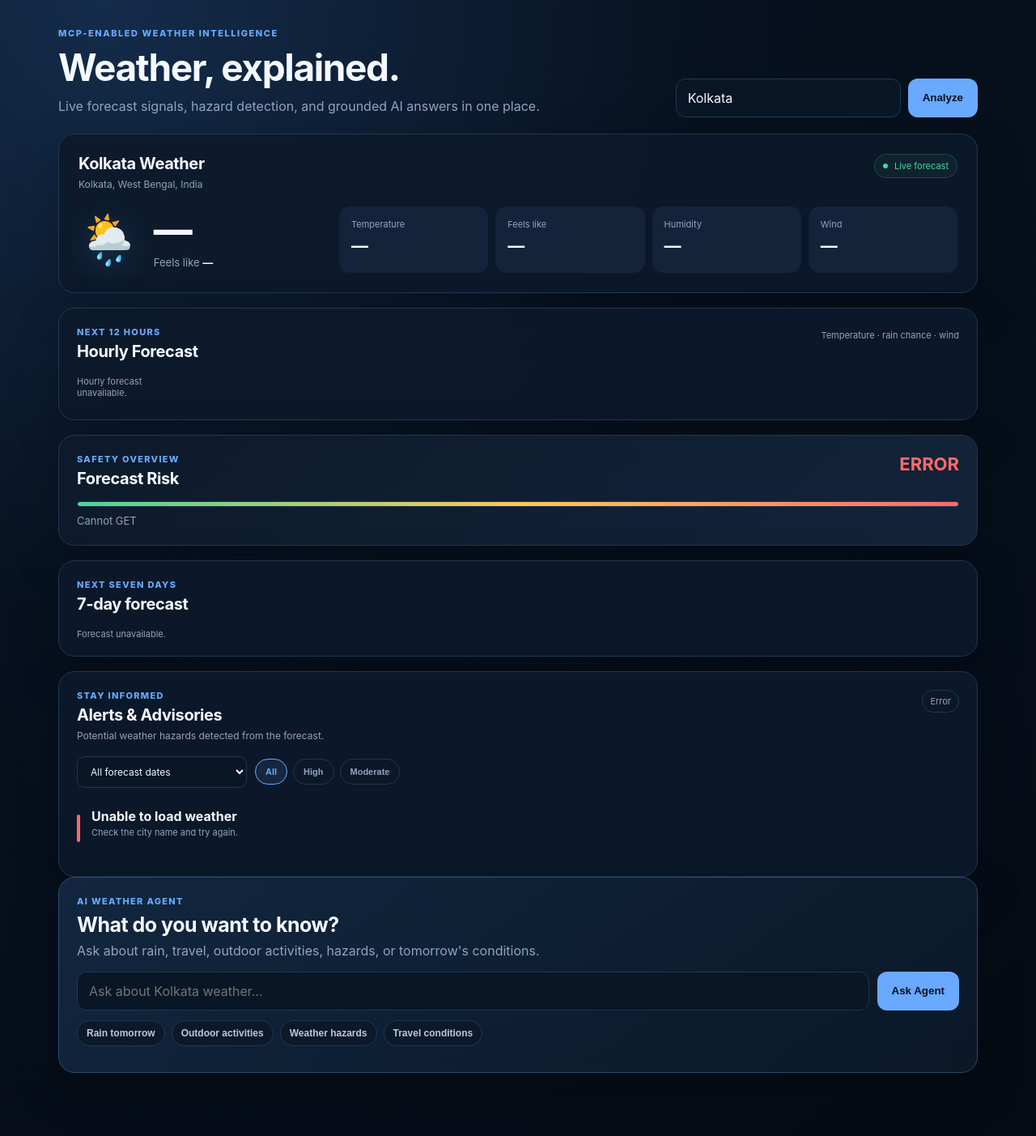
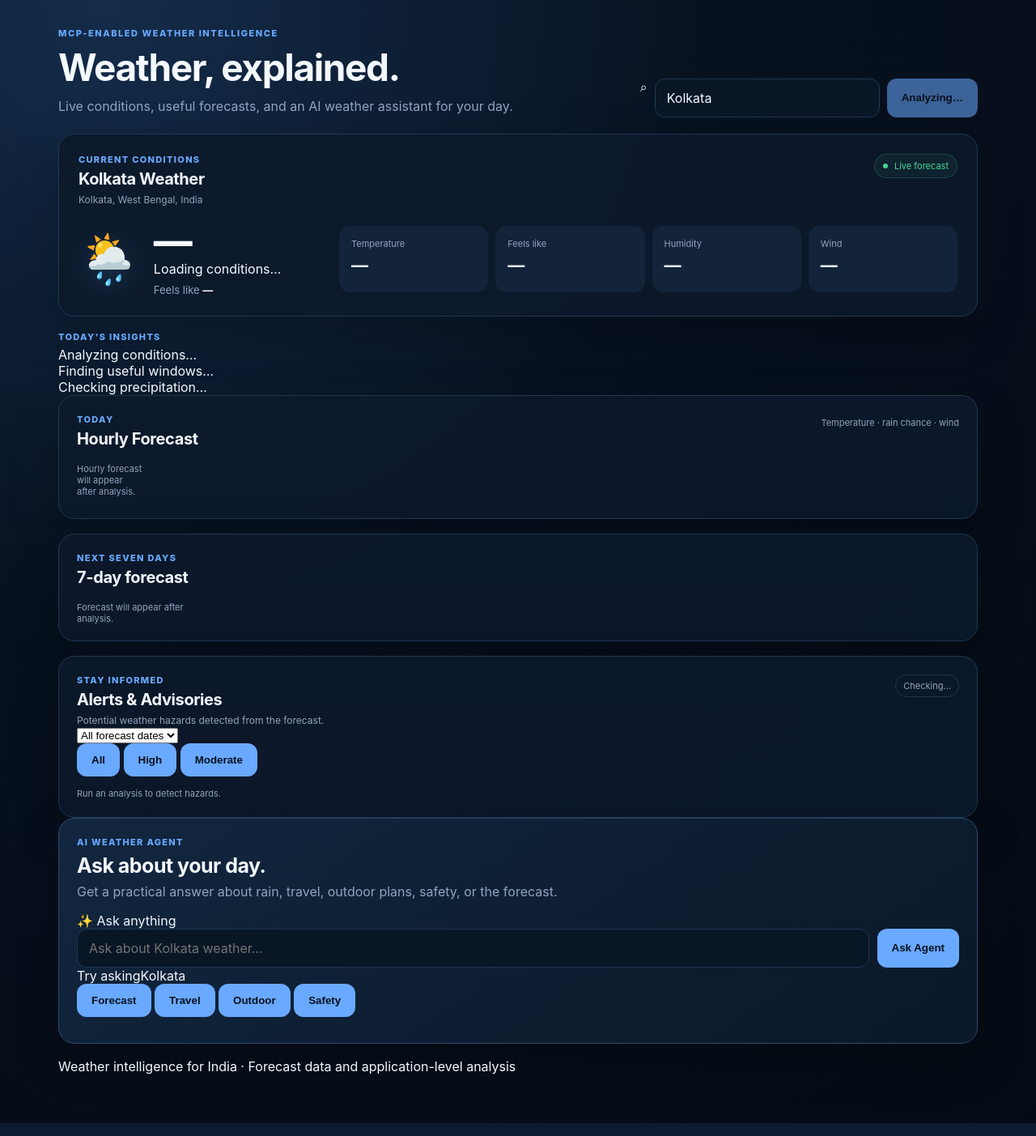
Before and after one commit to Atul1127/MCP-Enabled-Weather-Intelligence-System, a Flask app: page / in a window 1280 px wide. Shown: the whole page at 81% size. Run offline with Flask 3, Linux system fonts and the light colour scheme.

Commit message:
feat(dashboard): redesign weather intelligence UI

```diff
--- a/templates/dashboard.html
+++ b/templates/dashboard.html
@@ -6,43 +6,17 @@
   <meta name="description" content="MCP-enabled weather intelligence with live forecast analysis, alerts, and an AI weather agent.">
   <title>Weather Intelligence</title>
   <link rel="stylesheet" href="{{ url_for('static', filename='css/dashboard.css') }}">
-  <style>
-    .alerts-toolbar{display:flex;flex-wrap:wrap;gap:10px;margin-top:18px;align-items:center}
-    .alert-date-select{min-width:210px;background:#091625;color:var(--text);border:1px solid var(--border);border-radius:10px;padding:10px 12px;font:inherit;font-size:12px;outline:none}
-    .alert-filters{display:flex;gap:7px;flex-wrap:wrap}
-    .alert-filter{background:transparent;border:1px solid var(--border);color:var(--muted);padding:9px 12px;border-radius:999px;font-size:11px;font-weight:750}
-    .alert-filter.active{background:rgba(105,169,255,.1);border-color:var(--accent);color:var(--accent)}
-    .alerts{gap:0;margin-top:14px}
-    .alert-day{margin-top:14px}
-    .alert-day:first-child{margin-top:0}
-    .alert-day-heading{display:flex;align-items:center;gap:10px;color:var(--muted);font-size:11px;font-weight:800;letter-spacing:.1em;text-transform:uppercase;margin-bottom:4px}
-    .alert-day-heading::after{content:"";height:1px;background:var(--border);flex:1}
-    .alert-day-count{font-size:10px;letter-spacing:0;color:var(--muted);font-weight:600}
-    .alert{display:grid;grid-template-columns:5px minmax(0,1fr) auto;gap:13px;align-items:center;padding:11px 0;border:0;border-bottom:1px solid var(--border);border-radius:0;background:transparent!important}
-    .alert:last-child{border-bottom:0}
-    .alert::before{content:"";width:4px;height:34px;border-radius:4px;background:var(--warn)}
-    .alert.high::before{background:var(--danger)}
-    .alert.none::before{background:var(--ok)}
-    .alert-main{min-width:0}
-    .alert-title{justify-content:flex-start;gap:8px}
-    .alert-title b{font-size:13px}
-    .alert-detail{color:var(--muted);font-size:11px;line-height:1.4;margin-top:3px}
-    .alert-meta{color:var(--muted);font-size:10px;white-space:nowrap;text-align:right}
-    .badge{padding:4px 7px;font-size:9px}
-    .more-alerts{width:auto;margin:10px auto 0;display:block;padding:7px 12px;border-radius:999px}
-    .alert-empty{padding:18px 0;color:var(--muted);font-size:12px}
-    @media(max-width:650px){.alert{grid-template-columns:4px minmax(0,1fr);gap:10px}.alert-meta{grid-column:2;text-align:left}.alert-date-select{width:100%}}
-  </style>
 </head>
 <body>
 <main>
   <header class="hero">
-    <div>
+    <div class="brand-copy">
       <div class="eyebrow">MCP-Enabled Weather Intelligence</div>
       <h1>Weather, explained.</h1>
-      <p>Live forecast signals, hazard detection, and grounded AI answers in one place.</p>
+      <p>Live conditions, useful forecasts, and an AI weather assistant for your day.</p>
     </div>
     <div class="location" role="search">
+      <span class="search-icon" aria-hidden="true">⌕</span>
       <input id="location" value="Kolkata" placeholder="Indian city" aria-label="City">
       <button id="analyze" onclick="loadWeather()">Analyze</button>
     </div>
@@ -51,6 +25,7 @@
   <section class="card current-card" aria-labelledby="weather-title">
     <div class="card-heading">
       <div>
+        <div class="section-label">Current conditions</div>
         <h2 id="weather-title"><span id="place">Kolkata Weather</span></h2>
         <p id="locationDetail" class="location-detail">Kolkata, West Bengal, India</p>
       </div>
@@ -58,9 +33,10 @@
     </div>
     <div class="current-layout">
       <div class="temperature-block">
-        <span class="weather-icon" aria-hidden="true">🌦️</span>
+        <span id="currentIcon" class="weather-icon" aria-hidden="true">🌦️</span>
         <div>
           <div id="temp" class="big-temp">—</div>
+          <div id="condition" class="condition">Loading conditions…</div>
           <div class="feels-line">Feels like <b id="feels">—</b></div>
         </div>
       </div>
@@ -73,29 +49,24 @@
     </div>
   </section>
 
+  <section class="insights" aria-label="Today's weather insights">
+    <div class="section-label">Today's insights</div>
+    <div id="insightCards" class="insight-grid">
+      <div class="insight muted-card">Analyzing conditions…</div>
+      <div class="insight muted-card">Finding useful windows…</div>
+      <div class="insight muted-card">Checking precipitation…</div>
+    </div>
+  </section>
+
   <section class="card hourly-card" aria-labelledby="hourly-title">
     <div class="card-heading">
       <div>
-        <div class="section-label">Next 12 hours</div>
+        <div class="section-label">Today</div>
         <h2 id="hourly-title">Hourly Forecast</h2>
       </div>
       <span class="hourly-note">Temperature · rain chance · wind</span>
     </div>
     <div id="hourlyForecast" class="hourly-forecast"><div class="muted">Hourly forecast will appear after analysis.</div></div>
-  </section>
-
-  <section class="card risk-card" aria-labelledby="risk-title">
-    <div class="card-heading">
-      <div>
-        <div class="section-label">Safety overview</div>
-        <h2 id="risk-title">Forecast Risk</h2>
-      </div>
-      <strong id="severity" class="risk-severity">—</strong>
-    </div>
-    <div class="risk-content">
-      <div class="risk-meter" aria-hidden="true"><span id="riskMeter"></span></div>
-      <p id="riskText" class="risk-copy">Loading forecast analysis...</p>
-    </div>
   </section>
 
   <section class="card forecast-card" aria-labelledby="forecast-title">
@@ -118,9 +89,7 @@
       <span id="alertCount" class="alert-count">Checking…</span>
     </div>
     <div class="alerts-toolbar" aria-label="Alert filters">
-      <select id="alertDateFilter" class="alert-date-select" aria-label="Filter alerts by date">
-        <option value="all">All forecast dates</option>
-      </select>
+      <select id="alertDateFilter" class="alert-date-select" aria-label="Filter alerts by date"><option value="all">All forecast dates</option></select>
       <div class="alert-filters" role="group" aria-label="Filter alerts by severity">
         <button class="alert-filter active" data-severity="ALL" onclick="setAlertSeverity('ALL')">All</button>
         <button class="alert-filter" data-severity="HIGH" onclick="setAlertSeverity('HIGH')">High</button>
@@ -131,22 +100,31 @@
   </section>
 
   <section class="card agent" aria-labelledby="agent-title">
-    <div class="section-label">AI Weather Agent</div>
-    <h2 id="agent-title">What do you want to know?</h2>
-    <p class="agent-sub">Ask about rain, travel, outdoor activities, hazards, or tomorrow's conditions.</p>
+    <div class="agent-header">
+      <div>
+        <div class="section-label">AI Weather Agent</div>
+        <h2 id="agent-title">Ask about your day.</h2>
+        <p class="agent-sub">Get a practical answer about rain, travel, outdoor plans, safety, or the forecast.</p>
+      </div>
+      <span class="agent-badge">✨ Ask anything</span>
+    </div>
     <div class="ask">
       <input id="question" placeholder="Ask about Kolkata weather…" aria-label="Weather question">
       <button id="askButton" onclick="askAgent()">Ask Agent</button>
     </div>
-    <div class="chips" aria-label="Suggested questions">
-      <button class="chip" onclick="useQuestion('Will it rain tomorrow?')">Rain tomorrow</button>
-      <button class="chip" onclick="useQuestion('Is it safe for outdoor activities today?')">Outdoor activities</button>
-      <button class="chip" onclick="useQuestion('What weather hazards should I watch for?')">Weather hazards</button>
-      <button class="chip" onclick="useQuestion('Is the weather suitable for travel tomorrow?')">Travel conditions</button>
+    <div class="suggestion-heading"><span>Try asking</span><span id="suggestionContext">Kolkata</span></div>
+    <div class="suggestion-categories" role="tablist" aria-label="Question categories">
+      <button class="suggestion-tab active" data-category="forecast" onclick="setSuggestionCategory('forecast')">Forecast</button>
+      <button class="suggestion-tab" data-category="travel" onclick="setSuggestionCategory('travel')">Travel</button>
+      <button class="suggestion-tab" data-category="outdoor" onclick="setSuggestionCategory('outdoor')">Outdoor</button>
+      <button class="suggestion-tab" data-category="safety" onclick="setSuggestionCategory('safety')">Safety</button>
     </div>
+    <div id="suggestions" class="suggestions" aria-label="Suggested questions"></div>
     <div id="askStatus" class="status" aria-live="polite"></div>
     <div id="answer" class="answer hidden" aria-live="polite"></div>
   </section>
+
+  <footer class="footer">Weather intelligence for India · Forecast data and application-level analysis</footer>
 </main>
 <script src="{{ url_for('static', filename='js/dashboard.js') }}"></script>
 </body>
```
